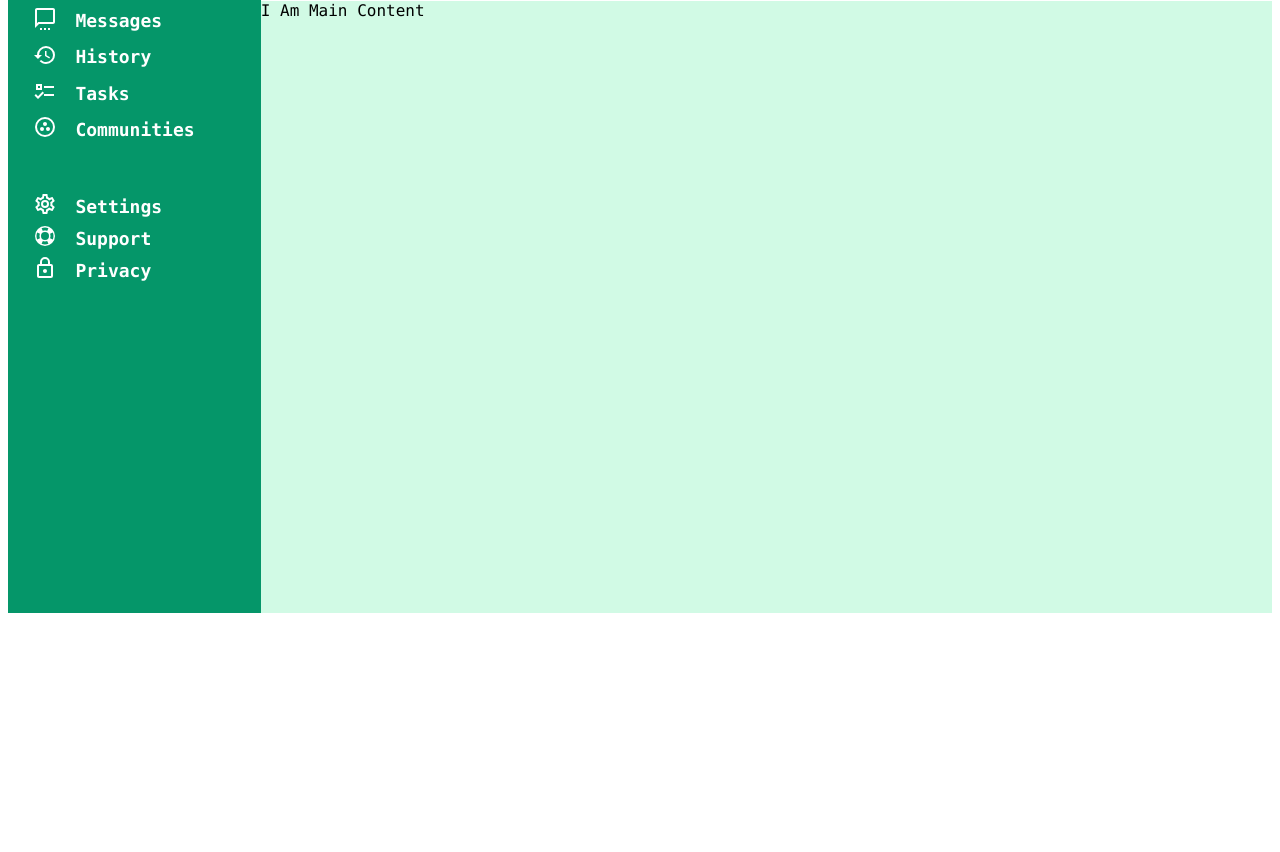
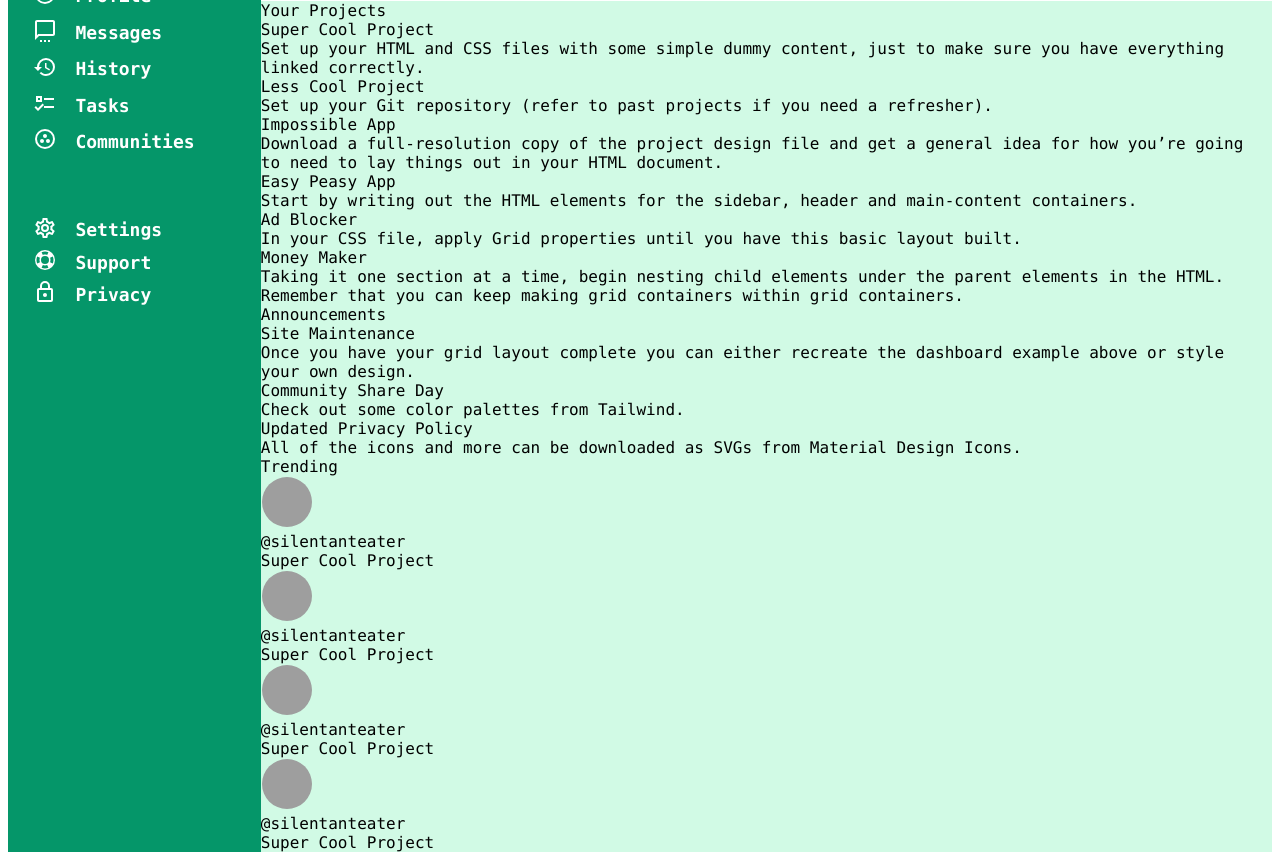
Before and after one commit to Silentanteater/admin-dashboard, a plain HTML site: page index.html in a window 1280 px wide. Shown: the part 195-1047 px from the top of the page. Before the commit the page ends 816 px from the top, so only its background shows below. Drawn offline with Linux system fonts and the light colour scheme; grey boxes are pictures that could not be loaded; a script that the page names is missing.

Commit message:
Added main content and sidebar

```diff
--- a/index.html
+++ b/index.html
@@ -139,11 +139,162 @@
       </button>
     </div>
   </div>
+
   <div class="mainContentContainer">
-    I Am Main Content
+    <div class="yourProjectsContainer">
+      <div class="yourProjectsTitle">
+        Your Projects
+      </div>
+      <div class="yourProjectsContent">
+        <div class="yourProjectsItem">
+          <div class="projectItemTitle">
+            Super Cool Project
+          </div>
+          <div class="projectItemDescription">
+            Set up your HTML and CSS files with some simple dummy content, just to make sure you have everything linked correctly.
+          </div>
+        </div>
+        <div class="yourProjectsItem">
+          <div class="projectItemTitle">
+            Less Cool Project
+          </div>
+          <div class="projectItemDescription">
+            Set up your Git repository (refer to past projects if you need a refresher).
+          </div>
+        </div>
+        <div class="yourProjectsItem">
+          <div class="projectItemTitle">
+            Impossible App
+          </div>
+          <div class="projectItemDescription">
+            Download a full-resolution copy of the project design file and get a general idea for how you’re going to need to lay things out in your HTML document.
+          </div>
+        </div>
+        <div class="yourProjectsItem">
+          <div class="projectItemTitle">
+            Easy Peasy App
+          </div>
+          <div class="projectItemDescription">
+            Start by writing out the HTML elements for the sidebar, header and main-content containers.
+          </div>
+        </div>
+        <div class="yourProjectsItem">
+          <div class="projectItemTitle">
+            Ad Blocker
+          </div>
+          <div class="projectItemDescription">
+            In your CSS file, apply Grid properties until you have this basic layout built.
+          </div>
+        </div>
+        <div class="yourProjectsItem">
+          <div class="projectItemTitle">
+            Money Maker
+          </div>
+          <div class="projectItemDescription">
+            Taking it one section at a time, begin nesting child elements under the parent elements in the HTML. Remember that you can keep making grid containers within grid containers.
+          </div>
+        </div>
+      </div>
+    </div>
+    <div class="sidebarContainer">
+      <div class="announcementsContainer">
+        <div class="announcementsTitle">
+          Announcements
+        </div>
+        <div class="announcementsContent">
+          <div class="announcementItem">
+            <div class="announcementItemTitle">
+              Site Maintenance
+            </div>
+            <div class="announcementItemText">
+              Once you have your grid layout complete you can either recreate the dashboard example above or style your own design.
+            </div>
+          </div>
+          <div class="announcementItem">
+            <div class="announcementItemTitle">
+              Community Share Day
+            </div>
+            <div class="announcementItemText">
+              Check out some color palettes from Tailwind.
+            </div>
+          </div>
+          <div class="announcementItem">
+            <div class="announcementItemTitle">
+              Updated Privacy Policy
+            </div>
+            <div class="announcementItemText">
+              All of the icons and more can be downloaded as SVGs from Material Design Icons.
+            </div>
+          </div>
+        </div>
+      </div>
+      <div class="trendingContainer">
+        <div class="trendingTitle">
+          Trending
+        </div>
+        <div class="trendingContent">
+          <div class="trendingItem">
+            <div class="trendingItemIcon icon profilePic">
+              <img src="https://www.sfzoo.org/wp-content/uploads/2021/03/img_anteater_mw_large.jpg" alt="Silent Anteater">
+            </div>
+            <div class="trendingItemContent">
+              <div class="trendingItemContentTitle">
+                @silentanteater
+              </div>
+              <div class="trendingItemContentName">
+                Super Cool Project
+              </div>
+            </div>
+          </div>
+
+          <div class="trendingItem">
+            <div class="trendingItemIcon icon profilePic">
+              <img src="https://www.sfzoo.org/wp-content/uploads/2021/03/img_anteater_mw_large.jpg" alt="Silent Anteater">
+            </div>
+            <div class="trendingItemContent">
+              <div class="trendingItemContentTitle">
+                @silentanteater
+              </div>
+              <div class="trendingItemContentName">
+                Super Cool Project
+              </div>
+            </div>
+          </div>
+
+          <div class="trendingItem">
+            <div class="trendingItemIcon icon profilePic">
+              <img src="https://www.sfzoo.org/wp-content/uploads/2021/03/img_anteater_mw_large.jpg" alt="Silent Anteater">
+            </div>
+            <div class="trendingItemContent">
+              <div class="trendingItemContentTitle">
+                @silentanteater
+              </div>
+              <div class="trendingItemContentName">
+                Super Cool Project
+              </div>
+            </div>
+          </div>
+
+          <div class="trendingItem">
+            <div class="trendingItemIcon icon profilePic">
+              <img src="https://www.sfzoo.org/wp-content/uploads/2021/03/img_anteater_mw_large.jpg" alt="Silent Anteater">
+            </div>
+            <div class="trendingItemContent">
+              <div class="trendingItemContentTitle">
+                @silentanteater
+              </div>
+              <div class="trendingItemContentName">
+                Super Cool Project
+              </div>
+            </div>
+          </div>
+
+
+        </div>
+      </div>
+    </div>
   </div>
 </div>
 
-
   </body>
 </html>
```
